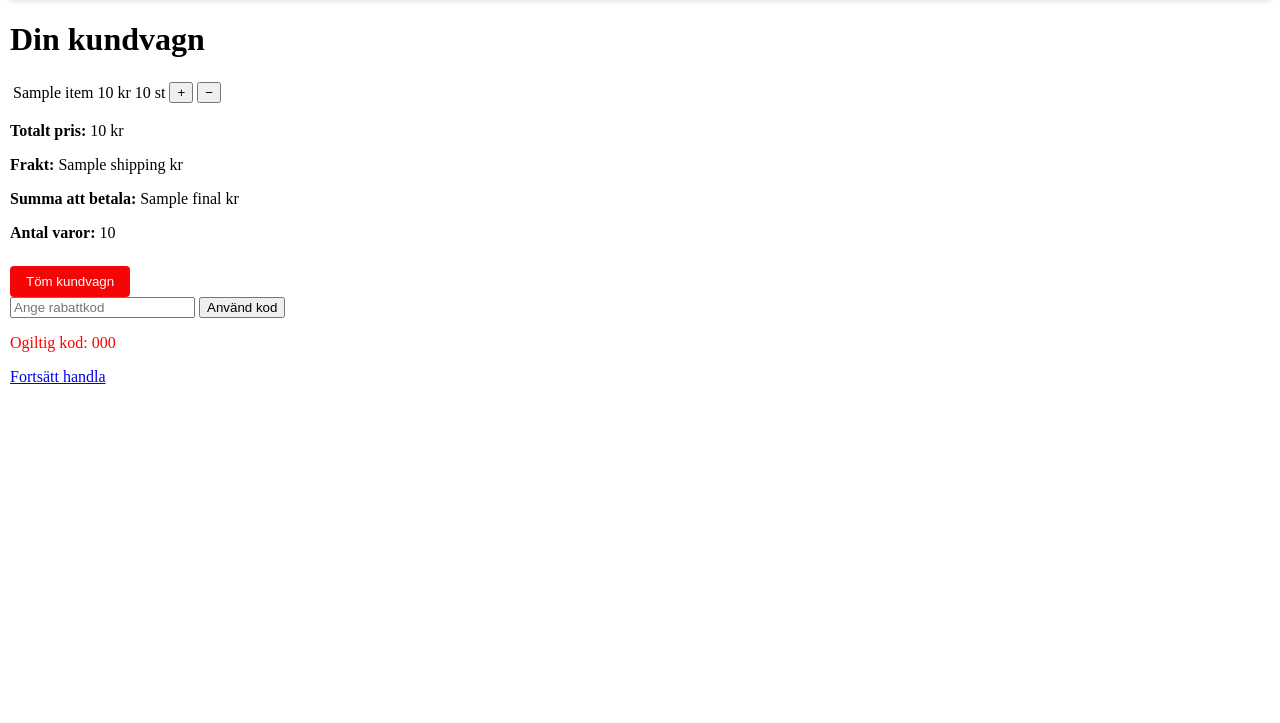
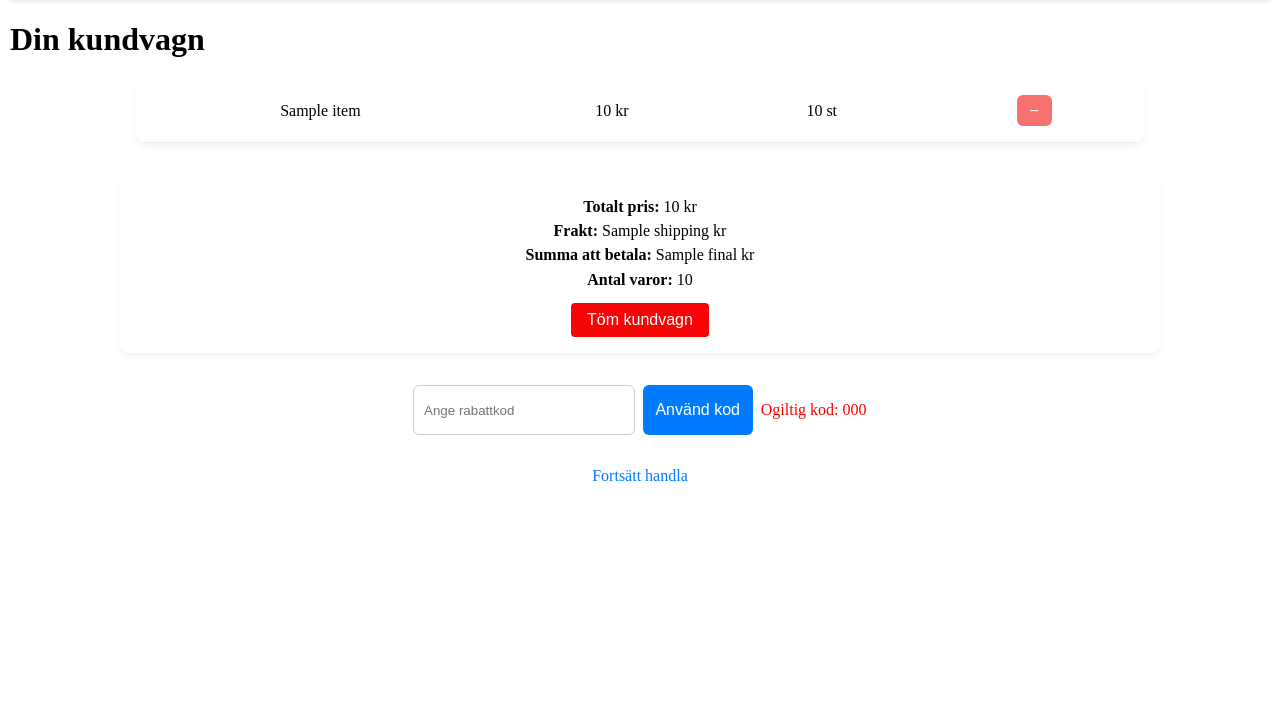
Before and after one commit to Cappe99/L3-App-1DV610, a Node server app: template src/views/cart/index.ejs in a window 1280 px wide. Shown: the part 92-815 px from the top of the page. Run offline with Node 20, Linux system fonts and the light colour scheme; the template is opened without the code that fills it: most values are stand-ins (such as "Sample title", 1, 10 or a date in 2020); some libraries are stand-ins or nearby versions.

Commit message:
3for2 and css  for cart page

```diff
--- a/public/css/style.css
+++ b/public/css/style.css
@@ -181,3 +181,123 @@ header {
 #clear-cart:hover {
   background-color: #700505;
 }
+
+.cart-page {
+  font-family: 'Segoe UI', Roboto, sans-serif;
+  background-color: #f8f9fa;
+  color: #333;
+  margin: 0;
+  padding: 2rem 0;
+}
+
+.cart-title {
+  text-align: center;
+  color: #222;
+  margin-bottom: 2rem;
+}
+
+.cart-table {
+  width: 80%;
+  margin: 0 auto;
+  border-collapse: collapse;
+  background-color: #fff;
+  box-shadow: 0 4px 8px rgba(0,0,0,0.05);
+  border-radius: 10px;
+  overflow: hidden;
+}
+
+.cart-table td {
+  padding: 1rem;
+  text-align: center;
+  border-bottom: 1px solid #eee;
+}
+
+.cart-row:hover {
+  background-color: #f3f4f6;
+}
+
+.cart-btn {
+  border: none;
+  border-radius: 6px;
+  padding: 0.4rem 0.8rem;
+  font-size: 1rem;
+  cursor: pointer;
+  transition: background-color 0.2s;
+}
+
+.cart-btn-remove {
+  background-color: #f87171;
+  color: white;
+}
+
+.cart-btn-remove:hover {
+  background-color: #dc2626;
+}
+
+.cart-btn-clear {
+  background-color: #dc3545;
+  color: white;
+}
+
+.cart-btn-clear:hover {
+  background-color: #b02a37;
+}
+
+.cart-btn-discount {
+  background-color: #007bff;
+  color: white;
+}
+
+.cart-btn-discount:hover {
+  background-color: #0056b3;
+}
+
+.cart-discount-form {
+  display: flex;
+  justify-content: center;
+  gap: 0.5rem;
+  margin: 2rem 0;
+}
+
+.cart-discount-input {
+  padding: 0.6rem;
+  border-radius: 6px;
+  border: 1px solid #ccc;
+  width: 200px;
+}
+
+.cart-summary {
+  width: 80%;
+  margin: 2rem auto;
+  background-color: #fff;
+  border-radius: 10px;
+  box-shadow: 0 4px 8px rgba(0,0,0,0.05);
+  padding: 1rem;
+  text-align: center;
+}
+
+.cart-summary p {
+  margin: 0.4rem 0;
+}
+
+.cart-error {
+  text-align: center;
+  color: red;
+}
+
+.cart-success {
+  text-align: center;
+  color: green;
+}
+
+.cart-link {
+  display: block;
+  text-align: center;
+  color: #007bff;
+  text-decoration: none;
+  margin-top: 2rem;
+}
+
+.cart-link:hover {
+  text-decoration: underline;
+}
--- a/src/controllers/cartController.js
+++ b/src/controllers/cartController.js
@@ -4,6 +4,8 @@ import { products } from '../data/products.js'
 const cart = new Cart()
 cart.discountManager.setFreeShippingThreshold(1000)
 cart.discountManager.shippingCost = 49
+
+cart.discountManager.buyXPayForY(3, 2)
 
 /**
  *
--- a/src/views/cart/index.ejs
+++ b/src/views/cart/index.ejs
@@ -3,29 +3,25 @@
 <head>
   <meta charset="UTF-8">
   <title>Kundvagn</title>
+  <link rel="stylesheet" href="/css/cart.css">
 </head>
 <body>
  <h1>Din kundvagn</h1>
 
    <% if (items.length === 0) { %>
-    <p>Kundvagnen är tom.</p>
+    <p class="cart-empty">Kundvagnen är tom.</p>
   <% } else { %>
-    <table>
-
+    <table class="cart-table">
       <tbody>
         <% items.forEach(item => { %>
-          <tr>
-            <td><%= item.name %></td>
-            <td><%= item.price %> kr</td>
-            <td><%= item.quantity %> st</td>
-            <td>
-              <form method="post" action="/cart/add" style="display:inline;">
+          <tr class="cart-row">
+            <td class="cart-name"><%= item.name %></td>
+            <td class="cart-price"><%= item.price %> kr</td>
+            <td class="cart-qty"><%= item.quantity %> st</td>
+            <td class="cart-actions">
+              <form method="post" action="/cart/remove" class="cart-remove-form">
                 <input type="hidden" name="productId" value="<%= item.id %>">
-              <button type="submit">+</button>
-              </form>
-            <form method="post" action="/cart/remove" style="display:inline;">
-          <input type="hidden" name="productId" value="<%= item.id %>">
-              <button type="submit">−</button>
+                <button type="submit" class="cart-btn cart-btn-remove">−</button>
               </form>
             </td>
           </tr>
@@ -33,27 +29,30 @@
       </tbody>
     </table>
 
+    <div class="cart-summary">
       <p><strong>Totalt pris:</strong> <%= total %> kr</p>
       <p><strong>Frakt:</strong> <%= shipping %> kr</p>
       <p><strong>Summa att betala:</strong> <%= final %> kr</p>
       <p><strong>Antal varor:</strong> <%= quantity %></p>
 
-    <form method="post" action="/cart/clear">
-      <button type="submit" id="clear-cart">Töm kundvagn</button>
+      <form method="post" action="/cart/clear" class="cart-clear-form">
+        <button type="submit" id="clear-cart" class="cart-btn cart-btn-clear">Töm kundvagn</button>
       </form>
+    </div>
   <% } %>
 
   <% if (!discountSuccess) { %>
-  <form method="post" action="/cart/discount">
-    <input type="text" name="code" placeholder="Ange rabattkod">
-    <button type="submit">Använd kod</button>
+    <form method="post" action="/cart/discount" class="cart-discount-form">
+      <input type="text" name="code" placeholder="Ange rabattkod" class="cart-discount-input">
+      <button type="submit" class="cart-btn cart-btn-discount">Använd kod</button>
       <% if (discountCode) { %>
-      <p style="color:red;">Ogiltig kod: <%= discountCode %></p>
+        <p class="cart-error">Ogiltig kod: <%= discountCode %></p>
       <% } %>
     </form>
   <% } else { %>
-  <p style="color:green;">Rabattkod "<%= discountCode %>" aktiverad!</p>
+    <p class="cart-success">Rabattkod "<%= discountCode %>" aktiverad!</p>
   <% } %>
-  <a href="/products">Fortsätt handla</a>
+
+  <a href="/products" class="cart-link">Fortsätt handla</a>
 </body>
 </html>
```
Lines whose indentation alone changed are shown as unchanged.
